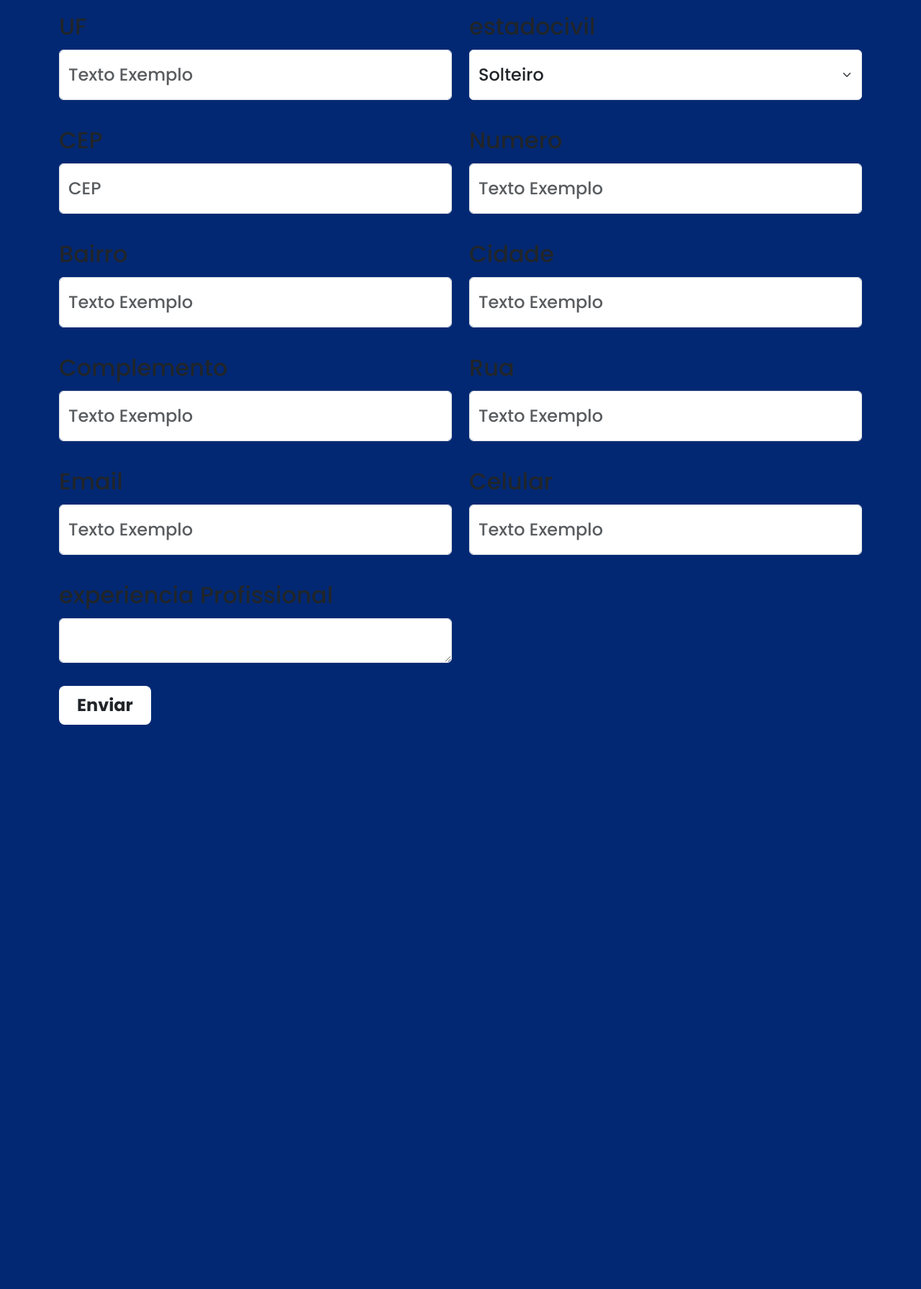
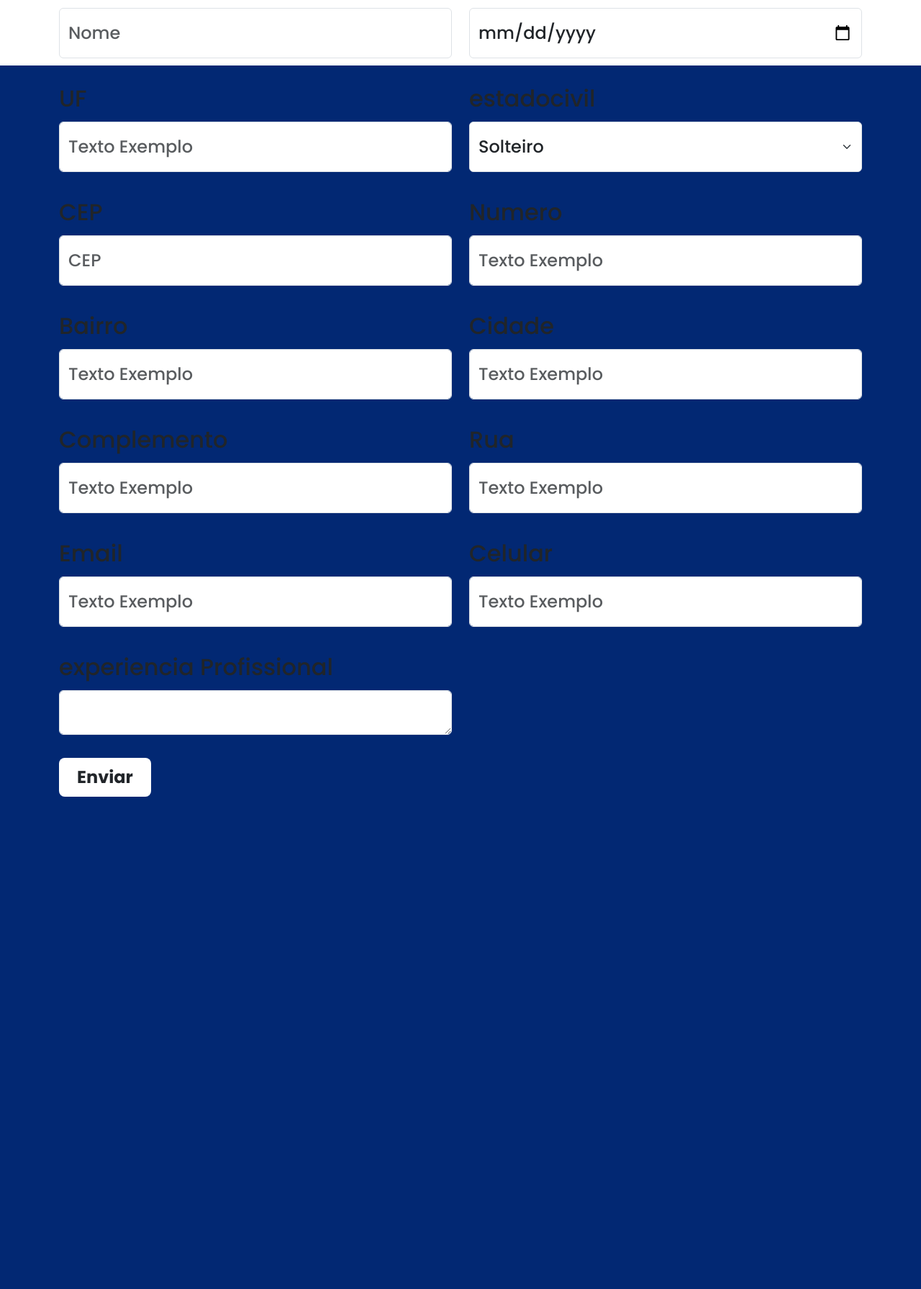
Before and after one commit to GuilhermeBotingnon/Curriculo, a PHP site: page /cadastro.php in a window 1280 px wide. Shown: the part 109-1900 px from the top of the page at 72% size. After the commit the page ends 1216 px from the top, so only its background shows below. Run offline with PHP 8.4, Linux system fonts and the light colour scheme.

Commit message:
update cadastro

```diff
--- a/Protótipo/GuardaNovaSantos/cadastro.php
+++ b/Protótipo/GuardaNovaSantos/cadastro.php
@@ -99,7 +99,7 @@
       </div>
   </nav>
 
-<main class="cor secaoCadastro py-5" style="font-family: Poppins; margin-top:100px;">
+<main class="cor secaoCadastro py-5" style="font-family: Poppins; margin-top:200px;">
   <form method="post">
   <div class="container d-flex align-items-center justify-content-center vh-100">
     <div class="row">
--- a/Protótipo/GuardaNovaSantos/css/cadastro.css
+++ b/Protótipo/GuardaNovaSantos/css/cadastro.css
@@ -1,6 +1,6 @@
 @import url("https://fonts.googleapis.com/css2?family=Poppins:wght@500;700&display=swap");
 .secaoCadastro{
-  min-height: 1800px;
+  min-height: 1600px;
 }
 a {
   text-decoration: none;
```
